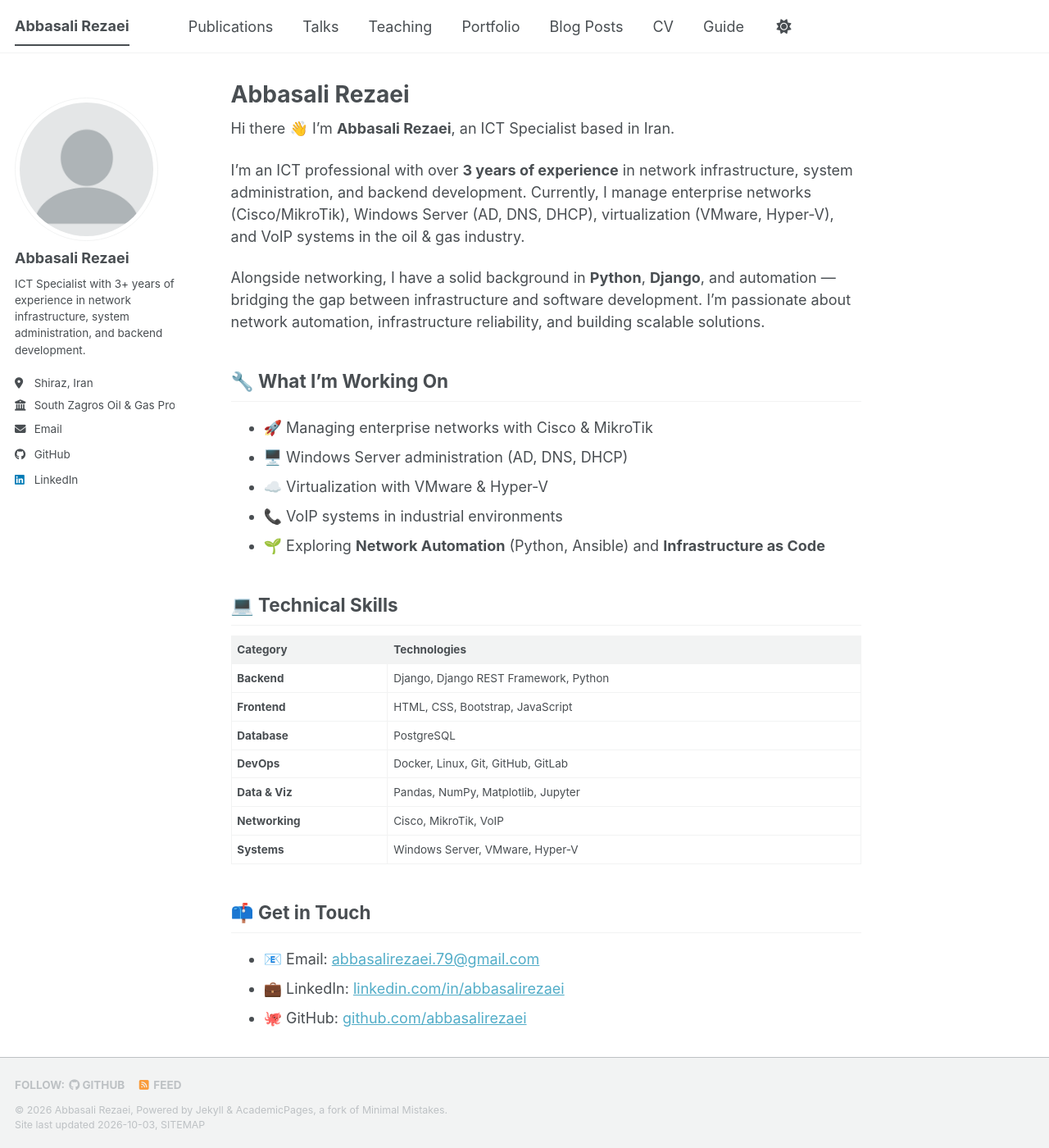
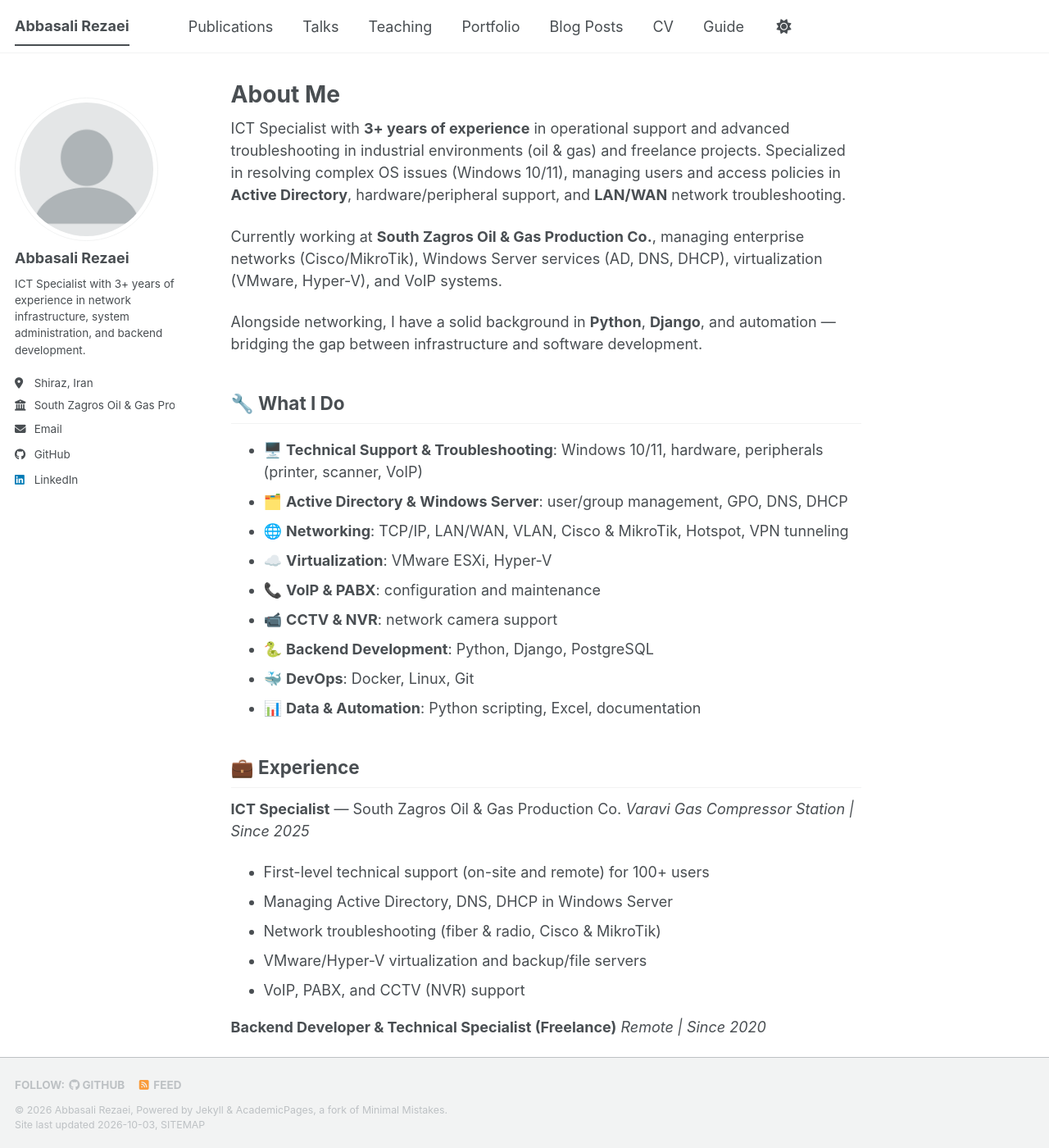
Before and after one commit to abbasalirezaei/abbasalirezaei.github.io, a Jekyll site: the page built from _pages/about.md, in a window 1280 px wide and 1400 px high. Shown: the whole window at 82% size. Built offline with Jekyll 4.4.1, drawn with Linux system fonts in a browser that asks for light colours; a style sheet for code colours, icons or effects is not loaded; some of the changed text lies outside the part shown.

Commit message:
Update about.md

```diff
--- a/_pages/about.md
+++ b/_pages/about.md
@@ -1,40 +1,61 @@
 ---
 permalink: /
-title: "Abbasali Rezaei"
+title: "About Me"
 author_profile: true
 redirect_from:
   - /about/
   - /about.html
 ---
 
-Hi there 👋 I'm **Abbasali Rezaei**, an ICT Specialist based in Iran.
+ICT Specialist with **3+ years of experience** in operational support and advanced troubleshooting in industrial environments (oil & gas) and freelance projects. Specialized in resolving complex OS issues (Windows 10/11), managing users and access policies in **Active Directory**, hardware/peripheral support, and **LAN/WAN** network troubleshooting.
 
-I'm an ICT professional with over **3 years of experience** in network infrastructure, system administration, and backend development. Currently, I manage enterprise networks (Cisco/MikroTik), Windows Server (AD, DNS, DHCP), virtualization (VMware, Hyper-V), and VoIP systems in the oil & gas industry.
+Currently working at **South Zagros Oil & Gas Production Co.**, managing enterprise networks (Cisco/MikroTik), Windows Server services (AD, DNS, DHCP), virtualization (VMware, Hyper-V), and VoIP systems.
 
-Alongside networking, I have a solid background in **Python**, **Django**, and automation — bridging the gap between infrastructure and software development. I'm passionate about network automation, infrastructure reliability, and building scalable solutions.
+Alongside networking, I have a solid background in **Python**, **Django**, and automation — bridging the gap between infrastructure and software development.
 
-## 🔧 What I'm Working On
+## 🔧 What I Do
 
-- 🚀 Managing enterprise networks with Cisco & MikroTik
-- 🖥️ Windows Server administration (AD, DNS, DHCP)
-- ☁️ Virtualization with VMware & Hyper-V
-- 📞 VoIP systems in industrial environments
-- 🌱 Exploring **Network Automation** (Python, Ansible) and **Infrastructure as Code**
+- 🖥️ **Technical Support & Troubleshooting**: Windows 10/11, hardware, peripherals (printer, scanner, VoIP)
+- 🗂️ **Active Directory & Windows Server**: user/group management, GPO, DNS, DHCP
+- 🌐 **Networking**: TCP/IP, LAN/WAN, VLAN, Cisco & MikroTik, Hotspot, VPN tunneling
+- ☁️ **Virtualization**: VMware ESXi, Hyper-V
+- 📞 **VoIP & PABX**: configuration and maintenance
+- 📹 **CCTV & NVR**: network camera support
+- 🐍 **Backend Development**: Python, Django, PostgreSQL
+- 🐳 **DevOps**: Docker, Linux, Git
+- 📊 **Data & Automation**: Python scripting, Excel, documentation
 
-## 💻 Technical Skills
+## 💼 Experience
 
-| Category | Technologies |
-|----------|-------------|
-| **Backend** | Django, Django REST Framework, Python |
-| **Frontend** | HTML, CSS, Bootstrap, JavaScript |
-| **Database** | PostgreSQL |
-| **DevOps** | Docker, Linux, Git, GitHub, GitLab |
-| **Data & Viz** | Pandas, NumPy, Matplotlib, Jupyter |
-| **Networking** | Cisco, MikroTik, VoIP |
-| **Systems** | Windows Server, VMware, Hyper-V |
+**ICT Specialist** — South Zagros Oil & Gas Production Co.
+*Varavi Gas Compressor Station | Since 2025*
+- First-level technical support (on-site and remote) for 100+ users
+- Managing Active Directory, DNS, DHCP in Windows Server
+- Network troubleshooting (fiber & radio, Cisco & MikroTik)
+- VMware/Hyper-V virtualization and backup/file servers
+- VoIP, PABX, and CCTV (NVR) support
+
+**Backend Developer & Technical Specialist (Freelance)**
+*Remote | Since 2020*
+- Technical support for computer systems, networks, and IT infrastructure
+- LAN setup and troubleshooting for clients
+- Web development with Python & Django, PostgreSQL, Docker
+
+## 🎓 Education
+
+**B.Sc. in Computer Engineering**
+University of Isfahan | 2019 – 2023
+
+## 📜 Certifications
+
+- CompTIA Network+ (Online)
+- MikroTik Configuration & Management (Online)
+- Cisco Essentials (Online)
+- Windows 10/11 Support & Troubleshooting (Online)
 
 ## 📫 Get in Touch
 
 - 📧 Email: [abbasalirezaei.79@gmail.com](mailto:abbasalirezaei.79@gmail.com)
-- 💼 LinkedIn: [linkedin.com/in/abbasalirezaei](https://www.linkedin.com/in/abbasalirezaei)
+- 💼 LinkedIn: [linkedin.com/in/abbasalirezaei79](https://ir.linkedin.com/in/abbasalirezaei79)
 - 🐙 GitHub: [github.com/abbasalirezaei](https://github.com/abbasalirezaei)
+- 📞 Phone: 09920010321
```
